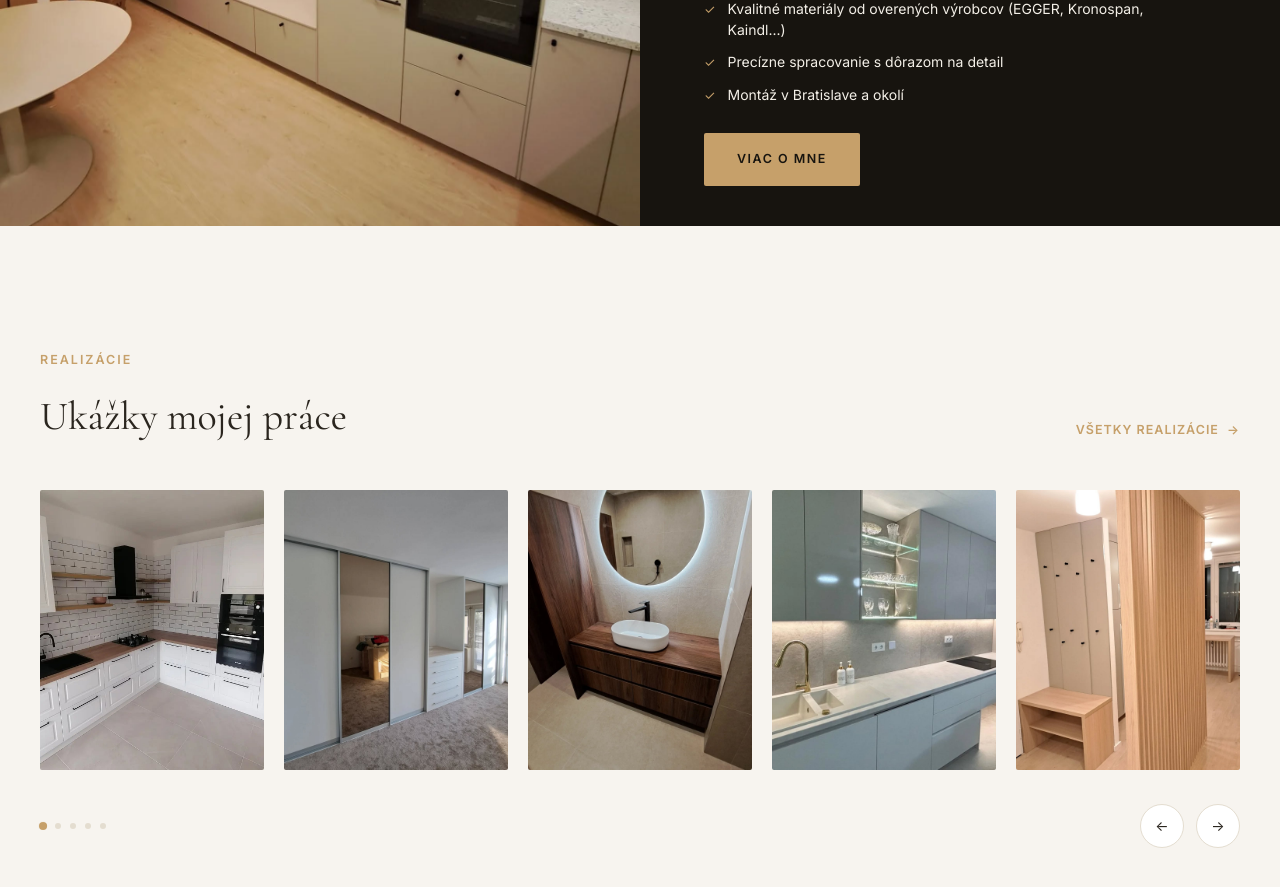
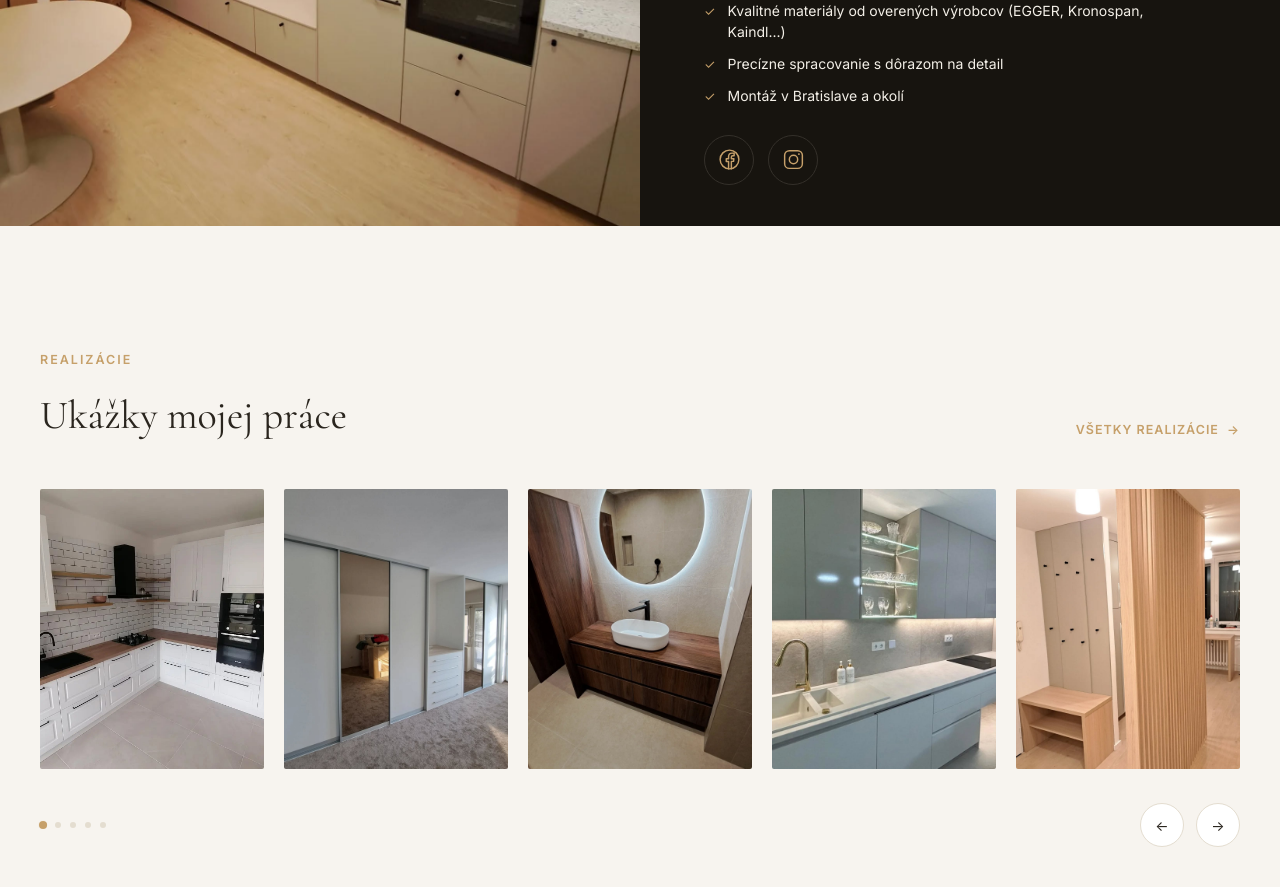
Before and after one commit to CarterIvan/daniel_kadanec, a React (Vite) app: page / in a window 1280 px wide. Shown: the part 2160-3047 px from the top of the page. Built offline with nearby package versions, Linux system fonts and the light colour scheme.

Commit message:
social_icons

```diff
--- a/src/components/About/About.jsx
+++ b/src/components/About/About.jsx
@@ -32,9 +32,29 @@ function About() {
               </li>
             ))}
           </ul>
-          <a href="#contact" className="btn btn-primary">
-            Viac o mne
-          </a>
+          <div className={styles.social}>
+            <a
+              href="https://www.facebook.com/daniel.kadanec"
+              aria-label="Facebook"
+              className={styles.socialIcon}
+            >
+              <svg width="25" height="25" viewBox="0 0 24 24" fill="none" stroke="currentColor" strokeWidth="1.4" strokeLinecap="round" strokeLinejoin="round">
+                <circle cx="12" cy="12" r="9" />
+                <path d="M13.8 21v-7.2h2.1l.3-2.6h-2.4V9.6c0-.75.2-1.26 1.28-1.26h1.37V6a18 18 0 0 0-2-.1c-1.98 0-3.34 1.21-3.34 3.43v1.91H8.9v2.6h2.21V21" />
+              </svg>
+            </a>
+            <a
+              href="https://www.instagram.com/danjo.kady/"
+              aria-label="Instagram"
+              className={styles.socialIcon}
+            >
+              <svg width="25" height="25" viewBox="0 0 24 24" fill="none" stroke="currentColor" strokeWidth="1.4">
+                <rect x="3.5" y="3.5" width="17" height="17" rx="4.5" />
+                <circle cx="12" cy="12" r="4" />
+                <circle cx="17.2" cy="6.8" r="0.9" fill="currentColor" stroke="none" />
+              </svg>
+            </a>
+          </div>
         </div>
       </div>
     </section>
--- a/src/components/About/About.module.css
+++ b/src/components/About/About.module.css
@@ -71,6 +71,31 @@
   flex-shrink: 0;
 }
 
+.social {
+  display: flex;
+  align-items: center;
+  gap: 14px;
+}
+
+.socialIcon {
+  width: 50px;
+  height: 50px;
+  border-radius: 50%;
+  border: 1px solid var(--color-border-dark);
+  display: flex;
+  align-items: center;
+  justify-content: center;
+  color: var(--color-gold);
+  transition: border-color 0.3s ease, color 0.3s ease, transform 0.3s ease;
+}
+
+.socialIcon:hover,
+.socialIcon:focus-visible {
+  border-color: var(--color-gold-light);
+  color: var(--color-gold-light);
+  transform: translateY(-3px);
+}
+
 @media (max-width: 960px) {
   .about {
     grid-template-columns: 1fr;
```
